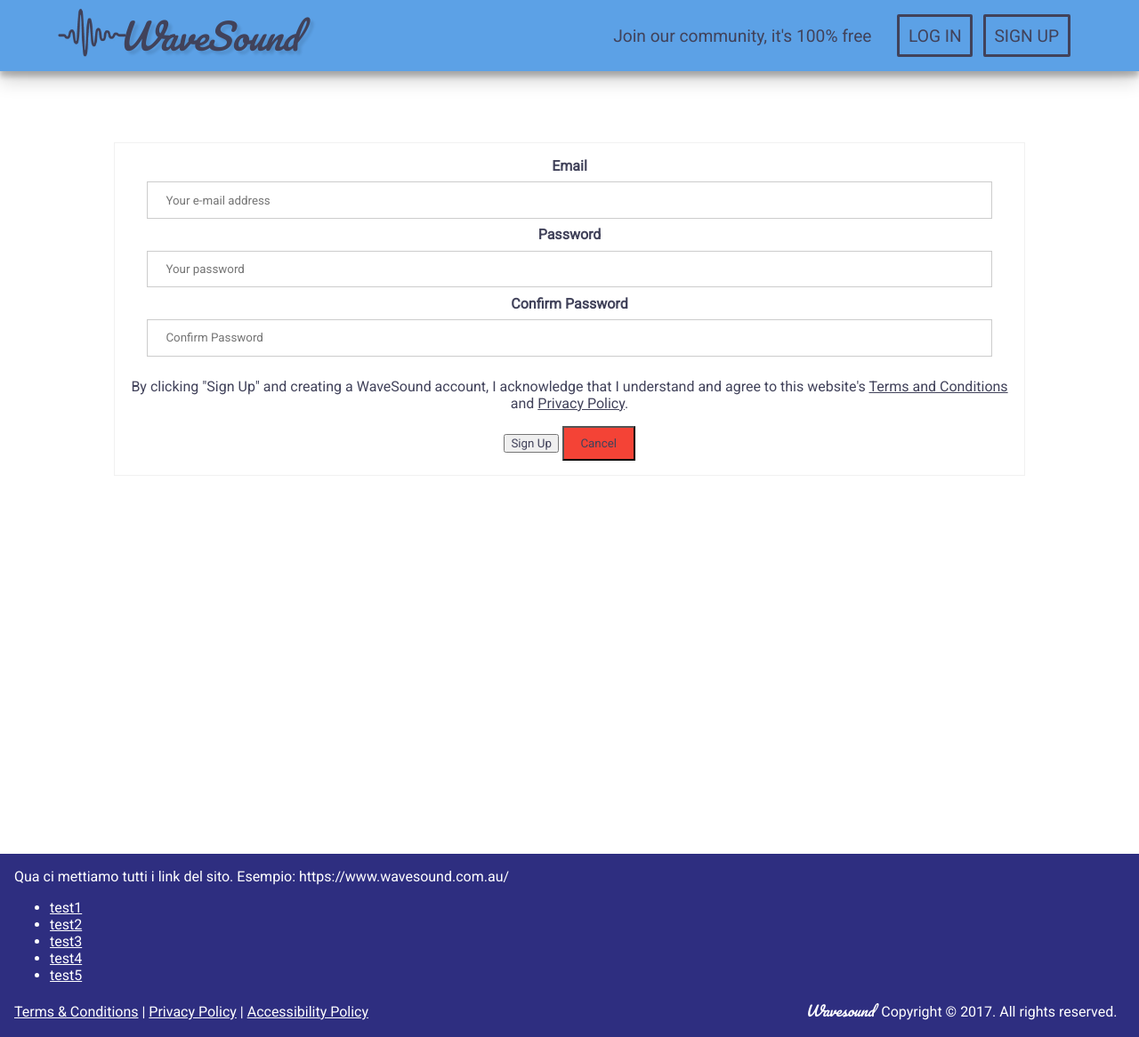
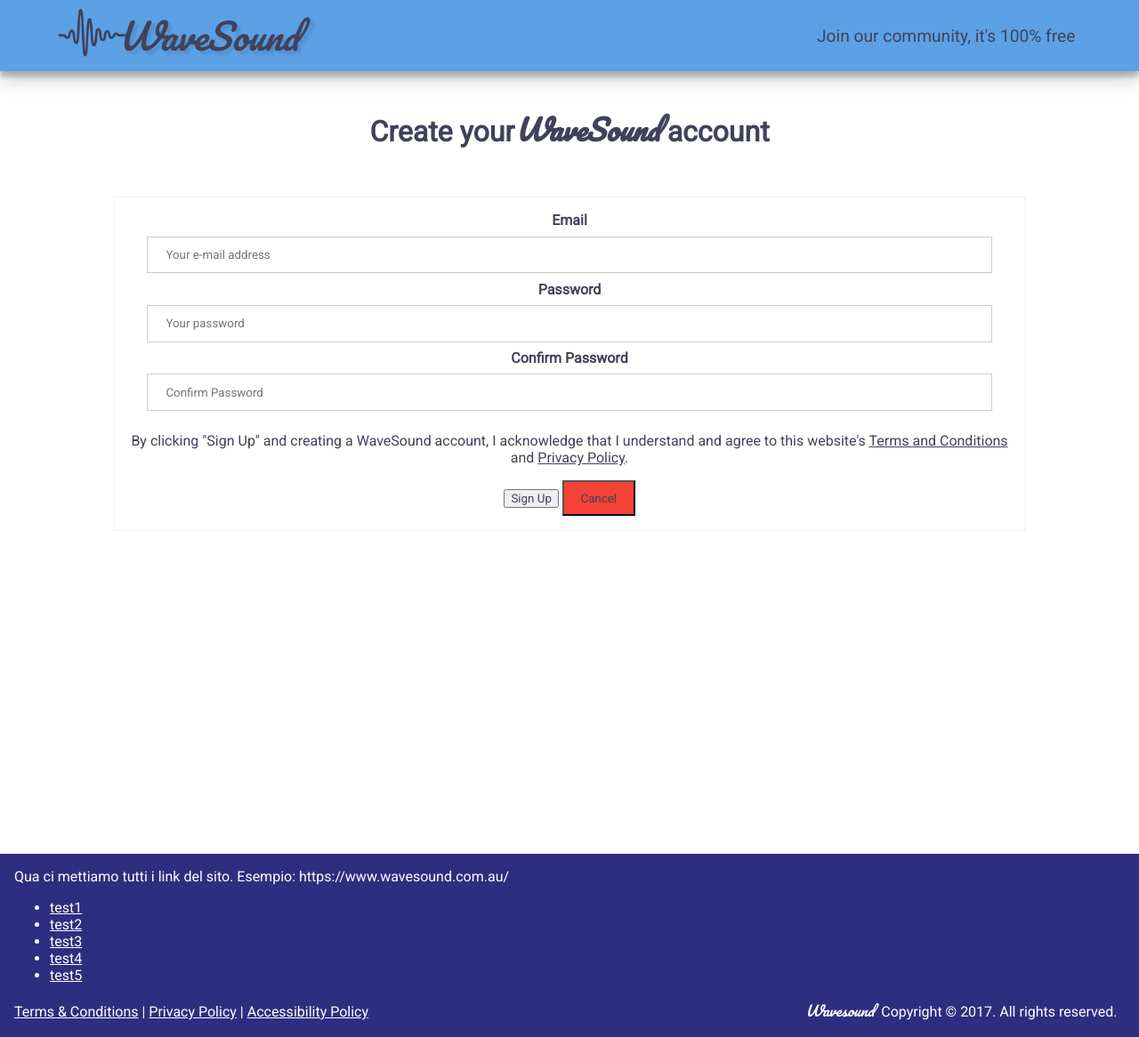
Before and after one commit to Archetipo95/Progetto-TechWeb-WaveSound, a PHP site: page /register.html in a window 1280 px wide. Shown: the whole page at 89% size. Run offline with PHP 8.4, Linux system fonts and the light colour scheme.

Commit message:
Rimossi login/register da header in login.html e register.html Aggiunti dei titoli

```diff
--- a/css/style.css
+++ b/css/style.css
@@ -349,7 +349,12 @@ footer * {
 	cursor: pointer;
 }
 
-/*--------------------------------------login registration---------------------------------------------------------------------*/
+/*-------------------------------------------------- login registration --------------------------------------------------*/
+
+.reglog-title {
+    margin-top: -4em;
+    margin-bottom: 3em;
+}
 
 #wrapper {
 	padding-top: 10em;
--- a/register.html
+++ b/register.html
@@ -31,15 +31,15 @@
 				<div id="join-us">
 					Join our community, it's 100% free
 				</div>
-				<div id="login-registration">
-					<a href="login.html">LOG IN</a><a href="register.html">SIGN UP</a>
-				</div>
 			</div>
 		</div>
 	</header>
 
-
+    <main>
         <div id="wrapper">
+        <div class="reglog-title center">
+            <h1>Create your<span class="pacifico italic">WaveSound </span> account</h1>
+        </div>
             <form action="/action_page.php">
                 <div class="container">
                     <label for="email"><b>Email</b></label>
@@ -59,6 +59,7 @@
                 </div>
             </form>
         </div>
+    </main>
 
 	<footer>
 		<div class="footer-links">
```
Also changed, not shown: login.html (+5 -3 lines). Lines whose indentation alone changed are shown as unchanged.
